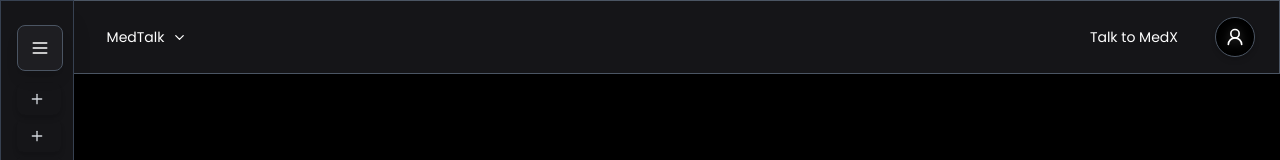
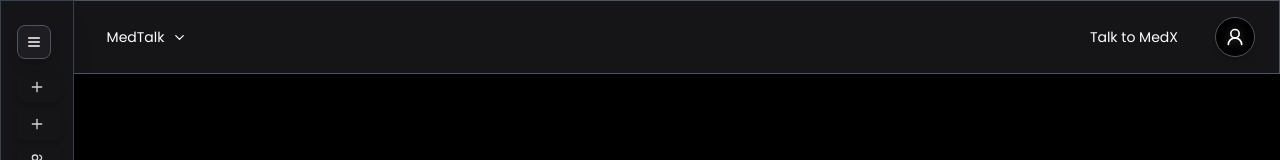
Before and after one commit to ahmadafzal007/MedTalk-React-app, a React (Vite) app: page /main in a window 1280 px wide. Shown: the top 160 px of the page. Built offline with nearby package versions, Linux system fonts and the light colour scheme; a web font is replaced by a local one; what @react-pdf/renderer would draw is missing.

Commit message:
ChatInput padding updated

```diff
--- a/src/components/chatDashboard/Main.jsx
+++ b/src/components/chatDashboard/Main.jsx
@@ -44,7 +44,7 @@ const Main = ({
           <div className='relative bg-[#151518] mt-16 text-white p-8 rounded-lg w-11/12 md:w-2/3 lg:w-1/2 max-h-[80vh] overflow-y-auto border-2 border-gray-600 shadow-lg'>
             <button
               onClick={() => setShowPDFForm(false)}
-              className='absolute top-4 p-2 right-4 text-gray-300 hover:text-white'
+              className='absolute top-4 p-2 px-4 right-4 text-gray-300 hover:text-white'
             >
               X {/* Close button */}
             </button>
--- a/src/components/chatDashboard/Main/ChatInput.jsx
+++ b/src/components/chatDashboard/Main/ChatInput.jsx
@@ -42,7 +42,7 @@ const ChatInput = ({ prompt, setPrompt, handleSendPrompt, isGenerating, setShowP
   }
 
   return (
-    <div className='absolute mb-8 font-poppins md:pb-0 md:mb-0 bottom-0 left-0 flex flex-col items-center bg-black right-0 mx-auto max-w-screen px-4 py-0 md:px-6 md:py-4 backdrop-blur-sm'>
+    <div className='absolute mb-12 font-poppins md:pb-0 md:mb-0 bottom-0 left-0 flex flex-col items-center bg-black right-0 mx-auto max-w-screen px-4 py-0 md:px-6 md:py-4 backdrop-blur-sm'>
       <div className='flex justify- center items-center gap-x-2'>
         <div className='flex items-center justify-between gap-3 rounded-lg xl:max-w-[600px] md:max-w-[400px] max-w-[400px] bg-black border border-gray-600 px-4 py-2 lg:px-5 lg:py-3 shadow-lg'>
           {/* Paperclip Icon for File Upload */}
--- a/src/components/chatDashboard/sidebar/SidebarToggle.jsx
+++ b/src/components/chatDashboard/sidebar/SidebarToggle.jsx
@@ -4,10 +4,10 @@ const SidebarToggle = ({ toggleSidebarExpand }) => {
   return (
     <button
       onClick={toggleSidebarExpand}
-      className='grid bg-[#1e1e22] place-items-center rounded-lg p-3 border border-gray-600 hover:bg-black transition-all ease-in-out transform hover:scale-110 shadow-lg text-white'
+      className='grid bg-[#1e1e22] place-items-center rounded-lg p-2 border border-gray-600 hover:bg-black transition-all ease-in-out transform hover:scale-110 shadow-lg text-white'
 
     >
-      <Menu size={20} />
+      <Menu size={16} />
     </button>
   )
 }
```
